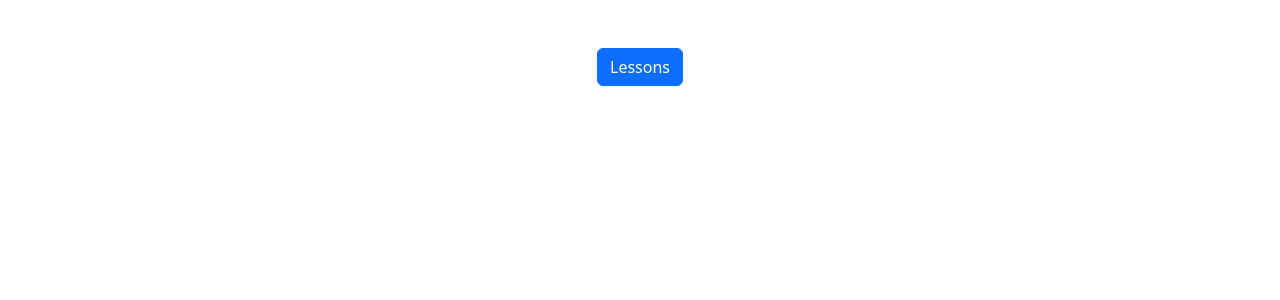
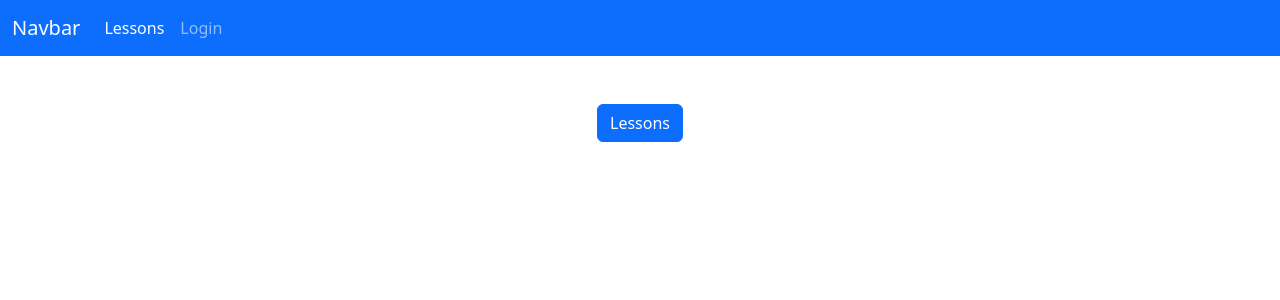
Before and after one commit to DavidBaillie/LessonTool, an ASP.NET Core app: page / in a window 1280 px wide. Shown: the top 300 px of the page. Run offline with ASP.NET Core 8, Linux system fonts and the light colour scheme; style sheets or scripts are compiled from the project's sources.

Commit message:
Adding navbar

```diff
--- a/LessonTool.UI.WebApp/Layout/MainLayout.razor
+++ b/LessonTool.UI.WebApp/Layout/MainLayout.razor
@@ -1,3 +1,24 @@
 @inherits LayoutComponentBase
 
+<nav class="navbar navbar-expand-lg navbar-dark bg-primary">
+    <div class="container-fluid">
+        <a class="navbar-brand" href="/">
+            Navbar
+        </a>
+        <button class="navbar-toggler" type="button" data-bs-toggle="collapse" data-bs-target="#navbarNavAltMarkup" aria-controls="navbarNavAltMarkup" aria-expanded="false" aria-label="Toggle navigation">
+            <span class="navbar-toggler-icon"></span>
+        </button>
+        <div class="collapse navbar-collapse" id="navbarNavAltMarkup">
+            <div class="navbar-nav">
+                <a class="nav-link active" aria-current="page" href="/lessons">
+                    Lessons
+                </a>
+                <a class="nav-link" href="#">
+                    Login
+                </a>
+            </div>
+        </div>
+    </div>
+</nav>
+
 @Body
```
